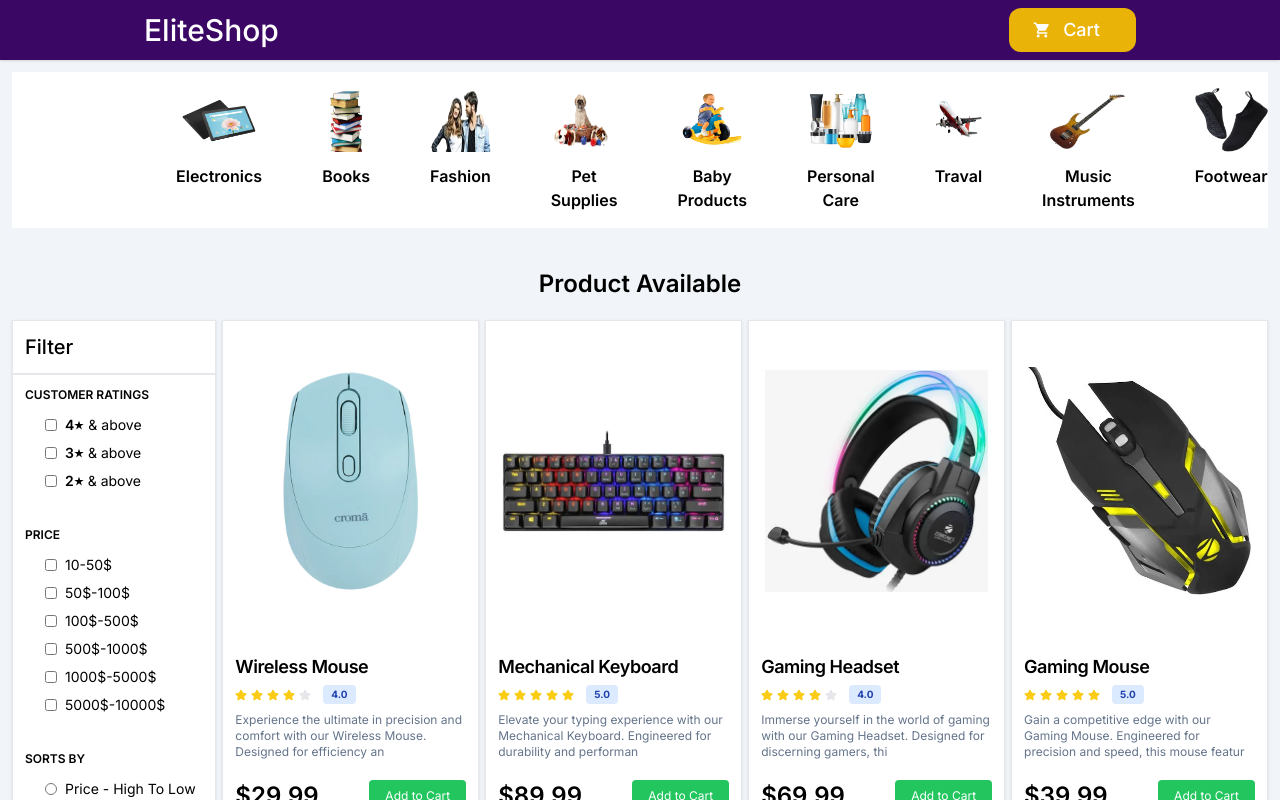
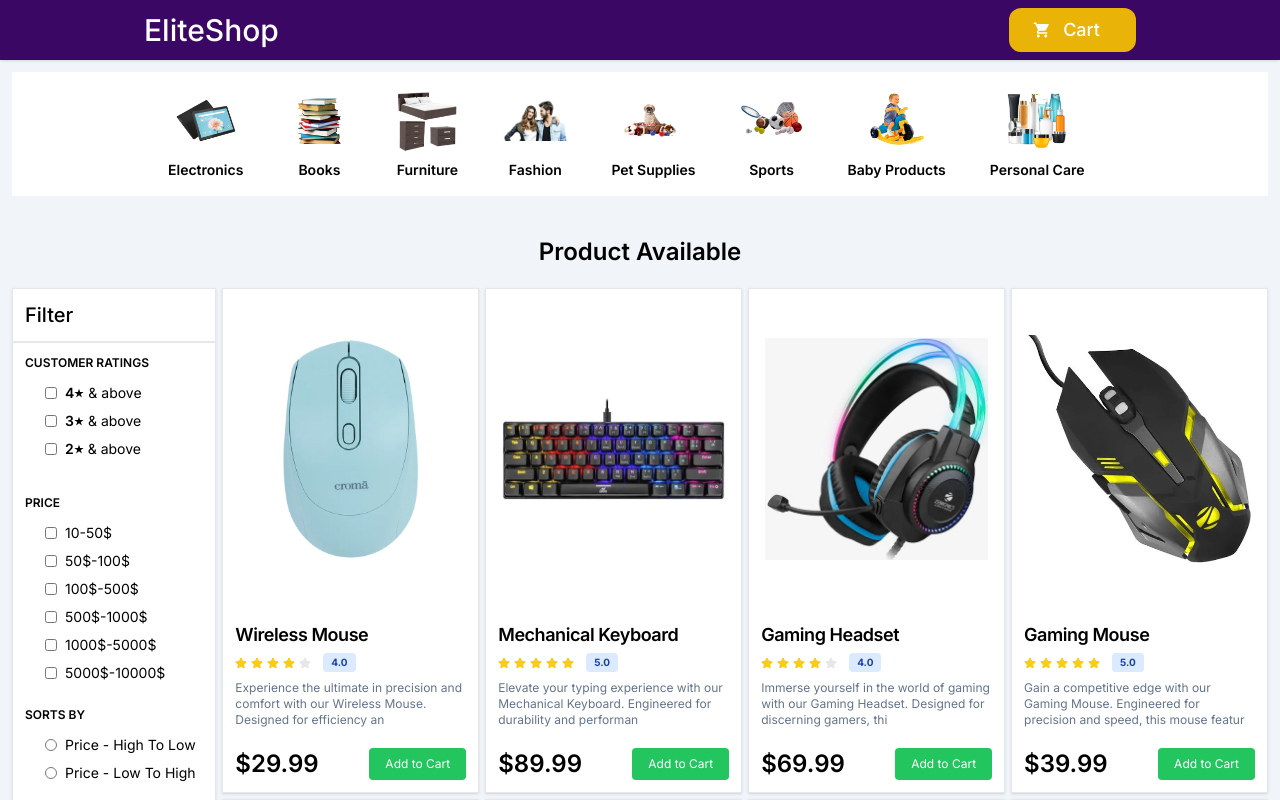
Before and after one commit to Sandesh2704/vflyorions-test, a Next.js app: page / in a window 1280 px wide. Shown: the top 800 px of the page. Built offline with nearby package versions, Linux system fonts and the light colour scheme.

Commit message:
add chnages in filter

```diff
--- a/src/app/globals.css
+++ b/src/app/globals.css
@@ -1,41 +1,112 @@
 @tailwind base;
 @tailwind components;
 @tailwind utilities;
-.categories {
+/* .categories {
   overflow: scroll;
-  scrollbar-width: none; /* For Firefox */
-  -ms-overflow-style: none; /* For Internet Explorer and Edge */
+  scrollbar-width: none;
+  -ms-overflow-style: none;
+
+/* .categories::-webkit-scrollbar {
+  display: none;
+} */
+
+:root {
+  --background: white;
+  --foreground: black;
+  --primary: #03032c;
+--secondary: rgb(17, 51, 219);
+--tertiary: rgba(31, 209, 253, 0.6);
+}
+
+[data-theme='dark'] {
+  --background: black;
+  --foreground: white;
+}
+
+.categories{
+  overflow-x: scroll;
+  overflow-y: hidden;
+  white-space: nowrap;
+  scrollbar-width: none;
+  scrollbar-color: rgb(210, 210, 210) white;
+  -ms-overflow-style: none;
 }
 
 .categories::-webkit-scrollbar {
-  display: none; /* For Chrome, Safari, and Opera */
-}
-/* :root {
-  --foreground-rgb: 0, 0, 0;
-  --background-start-rgb: 214, 219, 220;
-  --background-end-rgb: 255, 255, 255;
+  display: none;
 }
 
-@media (prefers-color-scheme: dark) {
-  :root {
-    --foreground-rgb: 255, 255, 255;
-    --background-start-rgb: 0, 0, 0;
-    --background-end-rgb: 0, 0, 0;
+@media only screen and (max-width:768px) {
+  .categories{
+
+    scrollbar-width:thin;
   }
 }
 
-body {
-  color: rgb(var(--foreground-rgb));
-  background: linear-gradient(
-      to bottom,
-      transparent,
-      rgb(var(--background-end-rgb))
-    )
-    rgb(var(--background-start-rgb));
+
+/* .categories::-webkit-scrollbar-track {
+  border-radius: 5px;
 }
 
-@layer utilities {
-  .text-balance {
-    text-wrap: balance;
-  }
+.categories::-webkit-scrollbar-thumb {
+  border-radius: 14px;
+}
+
+.categories::-webkit-scrollbar-thumb:hover {
+  background-color: var(--tertiary);
 } */
+
+
+
+/* .categories {
+  overflow-x: scroll;
+  overflow-y: hidden;
+  white-space: nowrap;
+  scrollbar-width:thin;
+  scrollbar-color: rgb(201, 201, 201) rgb(255, 255, 255);
+}
+
+
+.categories::-webkit-scrollbar {
+  width: 3px;
+}
+
+.categories::-webkit-scrollbar-thumb {
+  background-color: var(--secondary);
+  border-radius: 14px;
+  border: 3px solid var(--primary);
+}
+
+.categories::-webkit-scrollbar-track {
+  background: var(--primary);
+  border-radius: 5px;
+}
+
+.categories::-webkit-scrollbar-button {
+  display: none;
+} */
+
+/* .categories {
+  overflow-x: scroll;
+  overflow-y: hidden;
+  white-space: nowrap;
+  scrollbar-width:thin;
+   scrollbar-color: rgb(201, 201, 201) rgb(255, 255, 255);
+}
+
+.categories::-webkit-scrollbar {
+  width: 100px;
+  height: 3px;
+}
+
+.categories::-webkit-scrollbar-thumb {
+  height: 20px ;
+  width: 100px;
+  border-radius: 10px;
+}
+
+.categories::-webkit-scrollbar-button {
+  background-color: pink;
+  color: white;
+  display: none;
+} */
--- a/src/components/Filter.js
+++ b/src/components/Filter.js
@@ -16,15 +16,14 @@ export default function Filter() {
             <div className='w-full h-fit border bg-white  shadow'>
                 <div className='border-b-2 border-gray-200  flex justify-between items-center  p-3' >
                     <h1 className='text-xl font-medium'> Filter</h1>
-                    <div >
-
-                    </div>
                     <FaChevronDown className={ `flex lg:hidden ${isOpen ? 'rotate-180' : 'rotate-0'}`} onClick={toggleAccordion}/>
                 </div>
+                <div className={`transition-max-height duration-500 ease-in-out overflow-hidden ${isOpen ? 'max-h-fit' : 'max-h-0'} lg:max-h-full md:block`}>
 
-                <div className={`transition-max-height duration-500 ease-in-out overflow-hidden ${isOpen ? 'max-h-fit' : 'max-h-0'} md:max-h-full md:block`}>
-                    <div className='grid grid-cols-2 md:grid-cols-3 lg:flex flex-col'>
-                        <div className='p-3 '>
+
+                <div className='flex flex-warp w-full flex-col '>
+                <div className='w-full flex flex-row lg:flex-col'>
+                            <div className='w-full p-3 '>
                                 <h1 className='text-xs font-semibold'>CUSTOMER RATINGS</h1>
                                 <div className="space-y-2 pl-3 lg:pl-5 py-3 text-sm font-normal">
                                     <div className="flex items-center">
@@ -41,7 +40,7 @@ export default function Filter() {
                                     </div>
                                 </div>
                             </div>
-                        <div className='p-3 '>
+                            <div className='w-full p-3'>
                                 <h1 className='text-xs font-semibold'>PRICE</h1>
                                 <div className="space-y-2 pl-3 lg:pl-5 py-3 text-sm font-normal">
                                     <div className="flex items-center">
@@ -70,8 +69,8 @@ export default function Filter() {
                                     </div>
                                 </div>
                             </div>
-
-                        <div className='p-3 '>
+                </div>
+                        <div className= 'w-full  px-3 py-3 md:py-0'>
                             <h1 className='text-xs font-semibold'>SORTS BY</h1>
                             <div className="space-y-2 pl-3 lg:pl-5 py-3 text-sm font-normal">
                                 <div className="flex items-center">
@@ -85,8 +84,9 @@ export default function Filter() {
                             </div>
                         </div>
                     </div>
-                    <div className='px-3 pb-3 flex justify-end'>
-                        <button className='px-7 py-1 rounded-sm text-sm bg-blue-600 font-semibold text-white'>Apply</button>
+
+                    <div className='p-3 3 flex justify-end'>
+                        <button className='px-7 py-1.5  md:py-2 rounded-sm text-sm bg-blue-600 font-medium md:font-semibold text-white'>Apply</button>
                     </div>
                 </div>
             </div>
--- a/src/components/Navbar.js
+++ b/src/components/Navbar.js
@@ -23,15 +23,14 @@ export default function Navbar() {
   const Categories = [
     {title: 'Electronics',  image: electronic},
     {title: 'Books',  image: books},
-    // {title: 'Furniture',  image: furniture},
+    {title: 'Furniture',  image: furniture},
     {title: 'Fashion',  image: fashionmodels},
     {title: 'Pet Supplies',  image: petsupplies},
-    // {title: 'Sports',  image: sports},
+    {title: 'Sports',  image: sports},
     {title: 'Baby Products',  image: toy },
     {title: 'Personal Care',  image: personalcare },
     {title: 'Traval',  image: traval},
     {title: 'Music Instruments',  image: guiter},
-    {title: 'Footwear',  image: footwaer}
   ];
 
 
@@ -44,15 +43,21 @@ export default function Navbar() {
         Cart  <span>{countCart === 0 ? '' : countCart } </span>
       </Link>
     </nav>
+<nav className='bg-white m-2 lg:m-3'>
+<div className='categories py-2 mx-2 lg:mx-36 flex gap-2 md:gap-5'>
+      {Categories.map((item, index) => (
+        <div key={index} className='flex  px-1 md:px-3 lg:px-3 flex-col  py-2 items-center '>
+          <div className='h-12 w-12 md:h-16 md:w-16 lg:fit  mb-2 md:mb-2 flex items-center'>
+          <Image src={item.image} height={300} width={200} className='h-auto w-auto' priority alt={item.image}/>
+          </div>
 
-    <nav className='categories py-2 px-3 lg:px-36 flex gap-2 md:gap-5 bg-white m-2 lg:m-3 overflow-scroll'>
-      {Categories.map((item, index) => (
-        <div key={index} className='flex flex-col px-2 md:px-3 lg:px-5 py-2 items-center '>
-        <Image src={item.image} height={300} width={200} className='h-12 w-12 md:h-16 md:w-16 lg:w-20 mb-2 md:mb-3' priority alt={item.image}/>
-        <p className='text-xs md:text-sm lg:text-base font-semibold text-center hover:text-blue-700'>{item.title}</p>
+        <p className='text-xs md:text-sm  font-semibold text-center hover:text-blue-700'>{item.title}</p>
         </div>
       ))}
-    </nav>
+    </div>
+
+</nav>
+
     </>
 
   )
```
Lines whose indentation alone changed are shown as unchanged.
